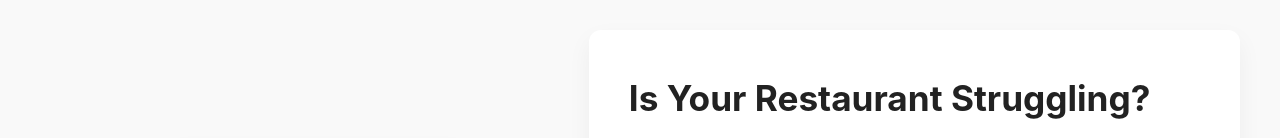
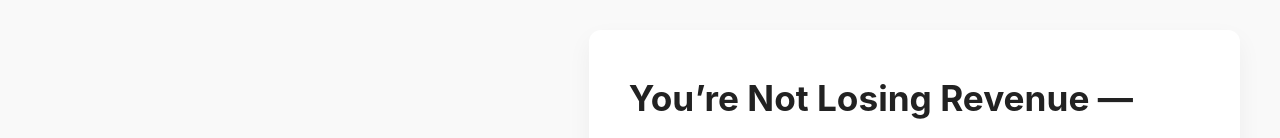
Before and after one commit to CodingKao/wokprofit-website, a React (Create React App) app: page / in a window 1280 px wide. Shown: the part 761-899 px from the top of the page. Built offline with nearby package versions, Linux system fonts and the light colour scheme.

Commit message:
Update Problem.jsx

```diff
--- a/src/components/Problem/Problem.jsx
+++ b/src/components/Problem/Problem.jsx
@@ -25,7 +25,7 @@ const Problem = () => {
 
         {/* RIGHT TEXT */}
         <div className="problem-text">
-          <h2>Is Your Restaurant Struggling?</h2>
+          <h2>You’re Not Losing Revenue — You’re Losing Profit</h2>
           <p>
             Running a restaurant is challenging, and many owners face common issues that make it hard to stay profitable and organized.
             Are you dealing with any of the following problems?
```
